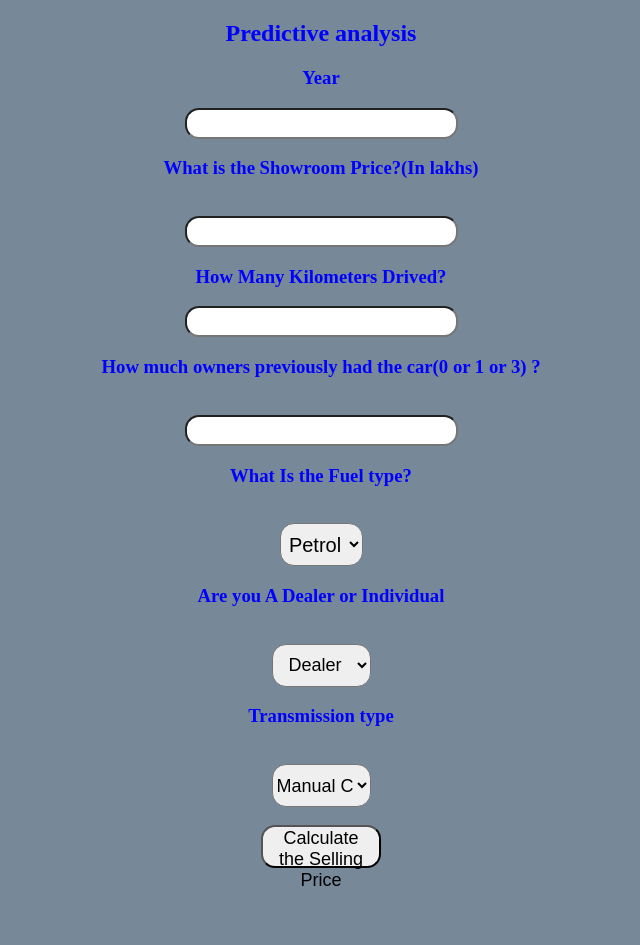
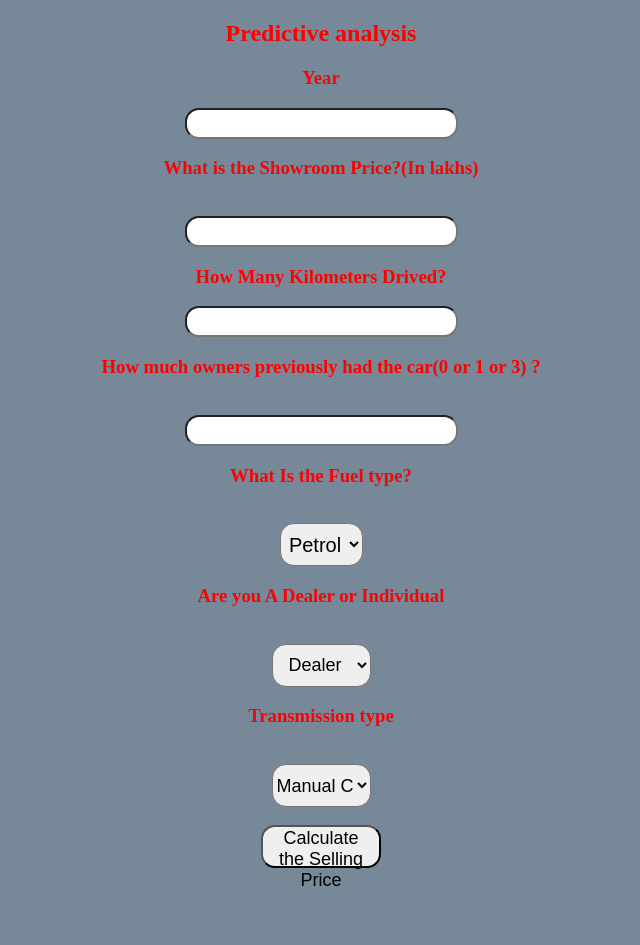
Before and after one commit to manthanp1012/predictsellingprice, a Flask app: page / in a window 1280 px wide. Shown: the whole page, without its empty margins (319-959 px from the left). Run offline with Flask 2, Linux system fonts and the light colour scheme; parts of the project's set-up code (start-up, migrations or seed data) failed here and were passed over.

Commit message:
fourth Commit

```diff
--- a/templates/index.html
+++ b/templates/index.html
@@ -4,12 +4,12 @@
 <head>
     <meta charset="UTF-8">
     <meta name="viewport" content="width=device-width, initial-scale=1.0">
-    <title>Document</title>
+    <title>Predict Car Selling Price</title>
 </head>
 
 <body>
 
-    <div style="color:blue">
+    <div style="color:red">
         <form action="{{ url_for('predict')}}" method="post">
             <h2>Predictive analysis</h2>
             <h3>Year</h3>
```
